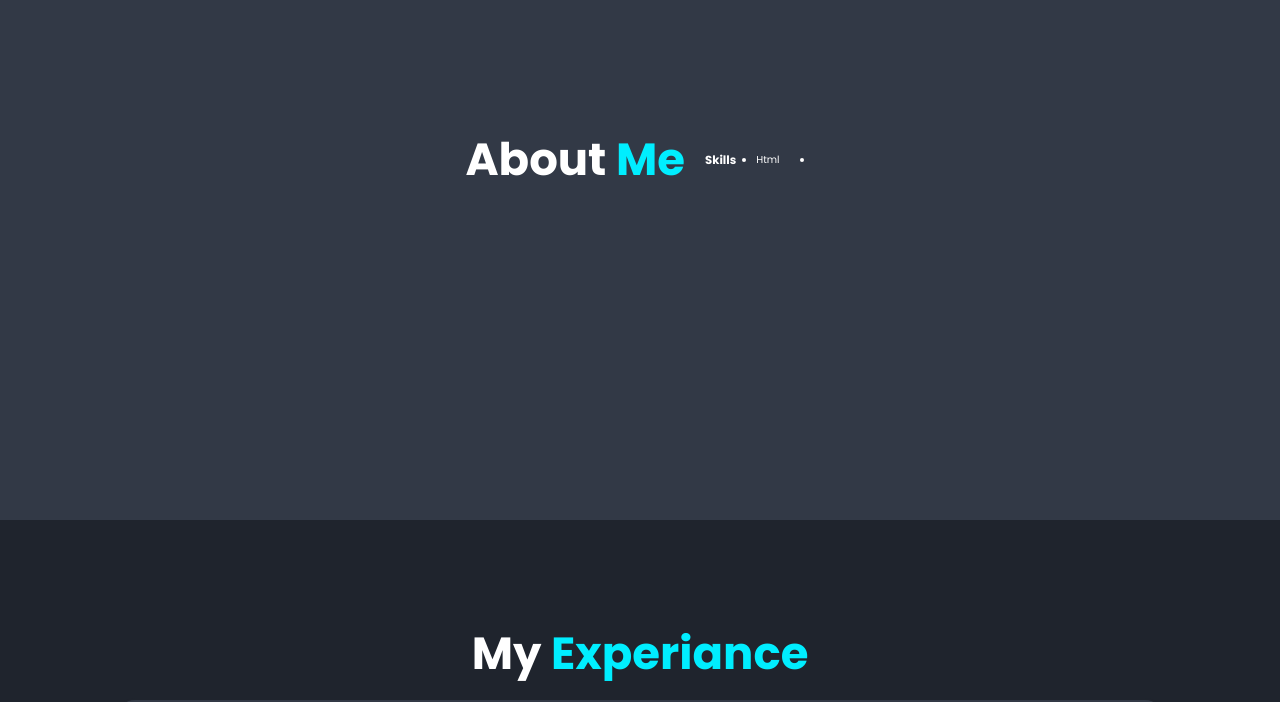
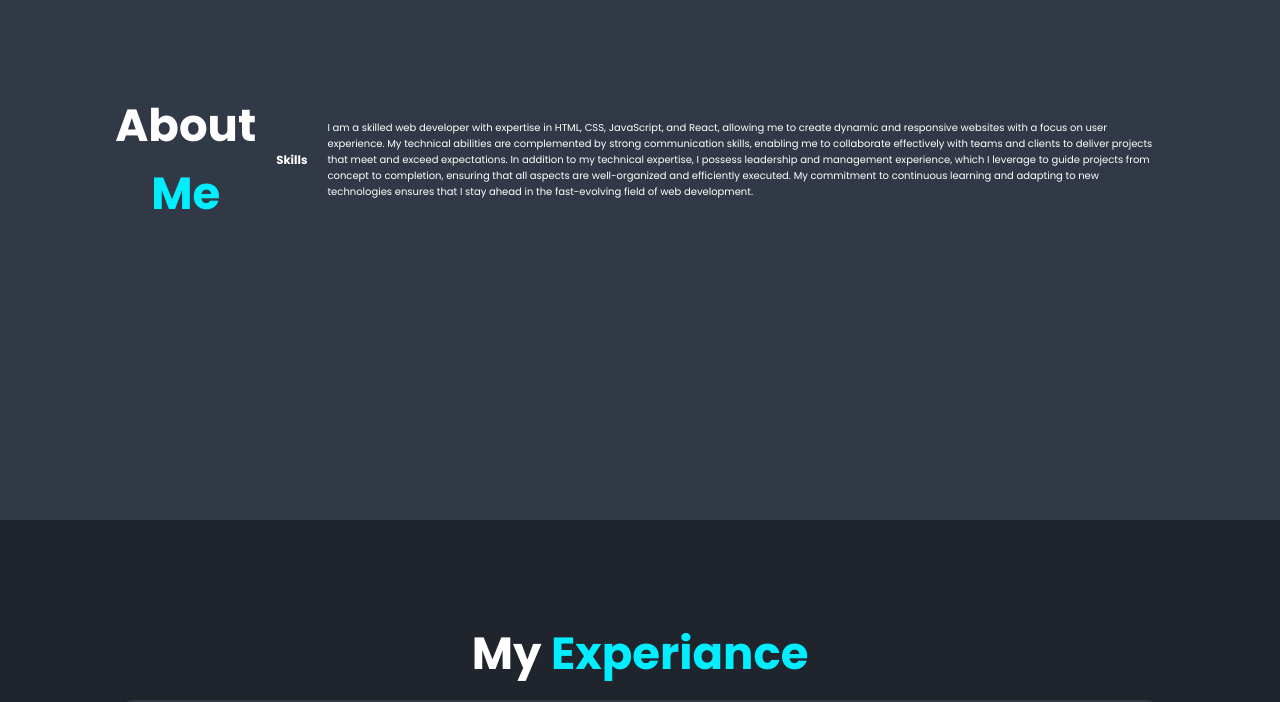
Before and after one commit to nehabmuhammed/Porfolio, a plain HTML site: page index.html in a window 1280 px wide. Shown: the part 1080-1782 px from the top of the page. Drawn offline with nearby package versions, Linux system fonts and the light colour scheme.

Commit message:
index.html

```diff
--- a/index.html
+++ b/index.html
@@ -47,8 +47,7 @@
 
         <h2 class="heading">About <span>Me</span></h2>
         <h3>Skills</h3>
-        <ul><li>Html</li></ul>
-        <li></li>
+        <p>I am a skilled web developer with expertise in HTML, CSS, JavaScript, and React, allowing me to create dynamic and responsive websites with a focus on user experience. My technical abilities are complemented by strong communication skills, enabling me to collaborate effectively with teams and clients to deliver projects that meet and exceed expectations. In addition to my technical expertise, I possess leadership and management experience, which I leverage to guide projects from concept to completion, ensuring that all aspects are well-organized and efficiently executed. My commitment to continuous learning and adapting to new technologies ensures that I stay ahead in the fast-evolving field of web development.</p>
     </section>
     <!--experience-->
     <section class="experiance" id="experiance">
```
